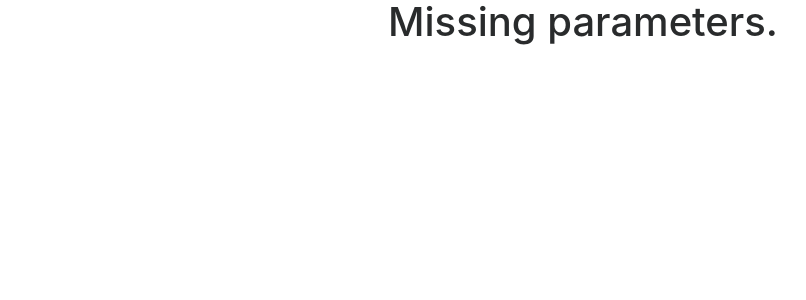
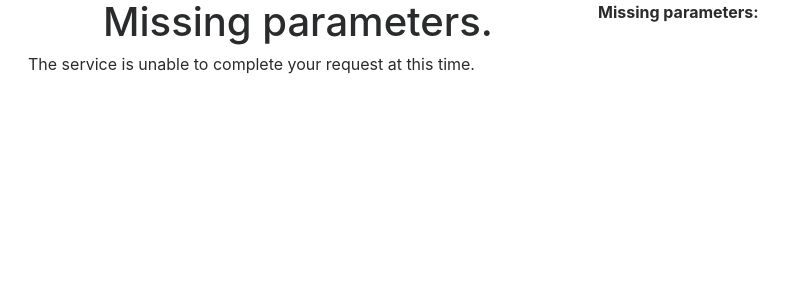
Before and after one commit to drndrw/complimentbox, a Flask app: page /v1/oauth in a window 1280 px wide. Shown: the top 300 px of the page, without its empty margins (57-863 px from the left). Run offline with Flask 2, Linux system fonts and the light colour scheme; some libraries are stand-ins or nearby versions.

Commit message:
Re added div tag

```diff
--- a/v1/templates/auth.html
+++ b/v1/templates/auth.html
@@ -9,6 +9,7 @@
     <div class="row">
       <div class="col-sm-12">
         <h1 class="text-center">Sign into {{ data.service }}.</h1>
+      </div>
     </div>
     <div class="row">
       <div class="col-sm-8">
@@ -28,9 +29,17 @@
     </div>
     {% else %}
     <div class="row">
-      <div class="col-sm-12">
+      <div class="col-sm-6">
         <h1 class="text-center">Missing parameters.</h1>
+        <p>The service is unable to complete your request at this time.</p>
     </div>
+    <div class="col-sm-6">
+      <b class="text-center">Missing parameters:</b>
+      {% for par in data.missing_paramaters %}
+        <p>{{ par }}</p>
+      {% endfor %}
+    </div>
+  </div>
     {% endif %}
   </div>
 </body>
```
